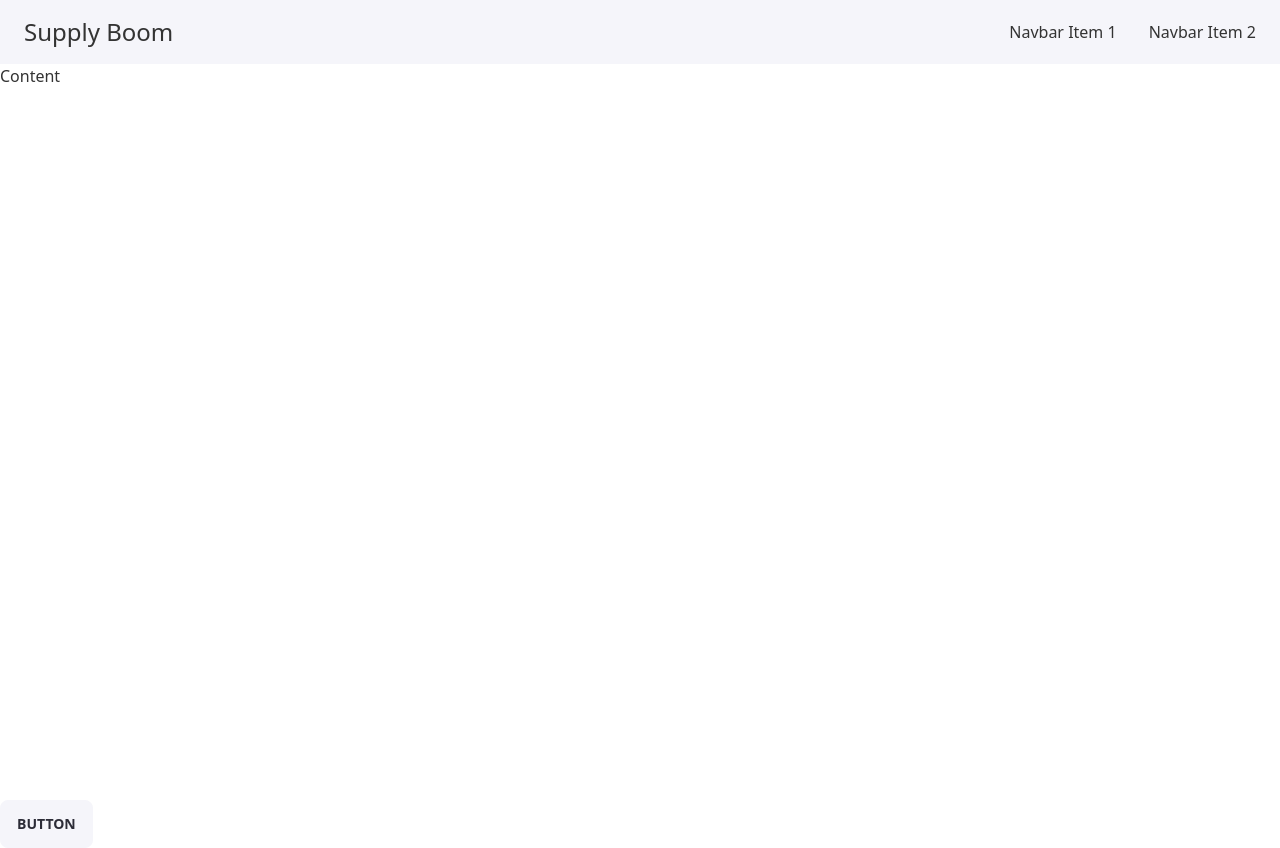
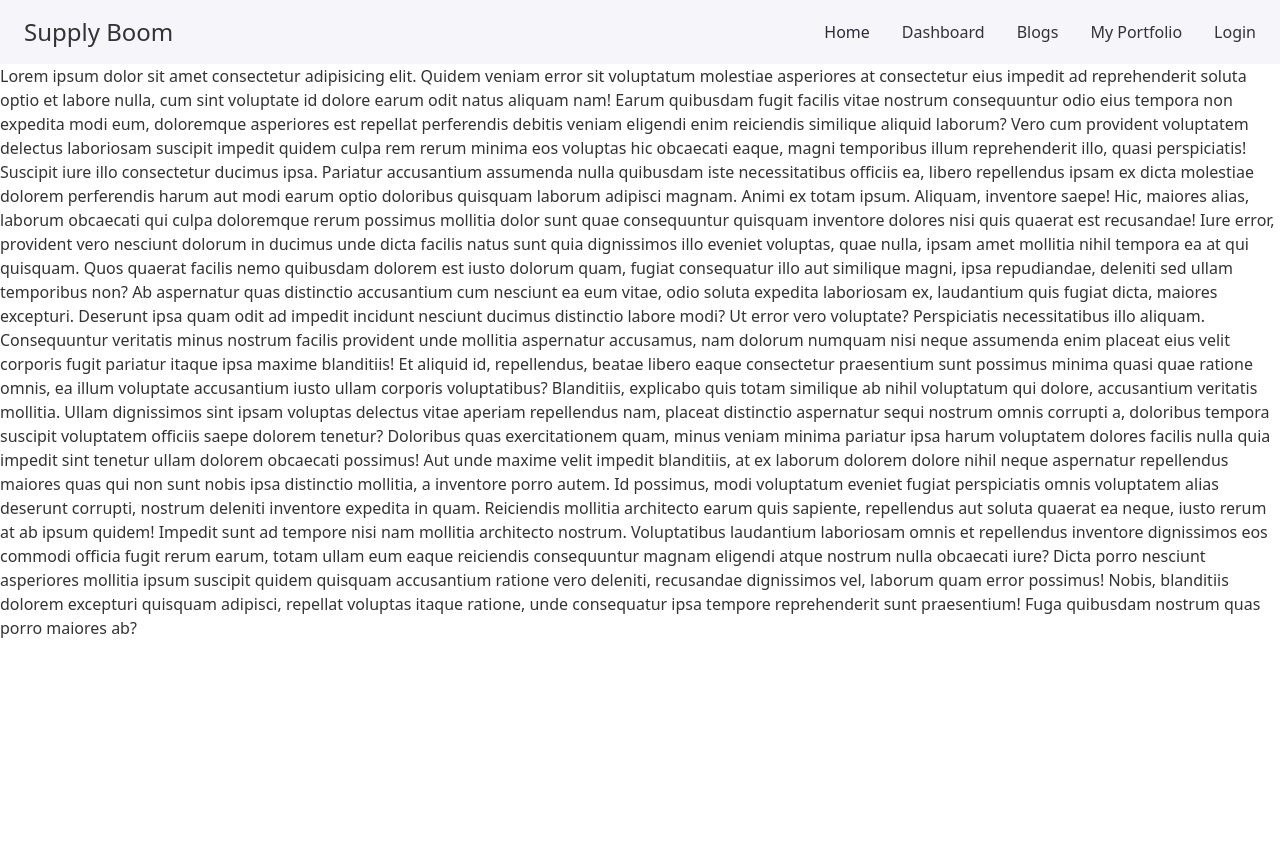
Before and after one commit to TanbirRamim/new-supply-boom, a React (Create React App) app: page / in a window 1280 px wide. After the commit the page ends 800 px from the top, so only its background shows below. Built offline with nearby package versions, Linux system fonts and the light colour scheme.

Commit message:
navbar updated

```diff
--- a/package.json
+++ b/package.json
@@ -9,6 +9,7 @@
     "daisyui": "^2.15.0",
     "react": "^18.1.0",
     "react-dom": "^18.1.0",
+    "react-router-dom": "^6.3.0",
     "react-scripts": "5.0.1",
     "web-vitals": "^2.1.4"
   },
--- a/src/App.js
+++ b/src/App.js
@@ -1,10 +1,23 @@
+import { Route, Routes } from "react-router-dom";
 import Navbar from "./Components/Navbar";
+import Blogs from "./Pages/Blogs";
+import Dashboard from "./Pages/Dashboard";
+import Home from "./Pages/Home";
+import Login from "./Pages/Login";
+import MyPortfolio from "./Pages/MyPortfolio";
 
 function App() {
   return (
     <div>
-      <Navbar></Navbar>
-      <button className="btn btn-primary">button</button>
+      <Navbar>
+        <Routes>
+          <Route path="/" element={<Home />} />
+          <Route path="/dashboard" element={<Dashboard />} />
+          <Route path="/myPortfolio" element={<MyPortfolio />} />
+          <Route path="/blogs" element={<Blogs />} />
+          <Route path="/login" element={<Login />} />
+        </Routes>
+      </Navbar>
     </div>
   );
 }
--- a/src/Components/Navbar.js
+++ b/src/Components/Navbar.js
@@ -1,12 +1,16 @@
 import React from "react";
+import { Link, NavLink } from "react-router-dom";
 
-const Navbar = () => {
+const Navbar = ({ children }) => {
   return (
     <div class="drawer drawer-end">
       <input id="my-drawer-3" type="checkbox" class="drawer-toggle" />
       <div class="drawer-content flex flex-col">
-        <div class="w-full navbar bg-primary ">
-          <div class="flex-1 px-2 mx-2 text-2xl  ">Supply Boom</div>
+        <div class="w-full navbar bg-primary fixed top-0 z-50 lg:px-15">
+          <div as={Link} to="/" class="flex-1 px-2 mx-2 text-2xl  ">
+            Supply Boom
+          </div>
+
           <div class="flex-none lg:hidden">
             <label for="my-drawer-3" class="btn btn-square btn-ghost">
               <svg
@@ -24,28 +28,45 @@ const Navbar = () => {
               </svg>
             </label>
           </div>
-
           <div class="flex-none hidden lg:block">
             <ul class="menu menu-horizontal">
               <li>
-                <a>Navbar Item 1</a>
+                <NavLink to="/">Home</NavLink>
               </li>
               <li>
-                <a>Navbar Item 2</a>
+                <NavLink to="/dashboard">Dashboard</NavLink>
+              </li>
+              <li>
+                <NavLink to="/blogs">Blogs</NavLink>
+              </li>
+              <li>
+                <NavLink to="/myPortfolio">My Portfolio</NavLink>
+              </li>
+              <li>
+                <NavLink to="/login">Login</NavLink>
               </li>
             </ul>
           </div>
         </div>
-        Content
+        {children}
       </div>
       <div class="drawer-side">
         <label for="my-drawer-3" class="drawer-overlay"></label>
         <ul class="menu p-4 overflow-y-auto w-80 bg-base-100">
           <li>
-            <a>Sidebar Item 1</a>
+            <NavLink to="/">Home</NavLink>
           </li>
           <li>
-            <a>Sidebar Item 2</a>
+            <NavLink to="/dashboard">Dashboard</NavLink>
+          </li>
+          <li>
+            <NavLink to="/blogs">Blogs</NavLink>
+          </li>
+          <li>
+            <NavLink to="/myPortfolio">My Portfolio</NavLink>
+          </li>
+          <li>
+            <NavLink to="login">Login</NavLink>
           </li>
         </ul>
       </div>
--- /dev/null
+++ b/src/Pages/Home.js
@@ -0,0 +1,67 @@
+import React from "react";
+
+const Home = () => {
+  return (
+    <div className="mt-16 ">
+      <h1>
+        Lorem ipsum dolor sit amet consectetur adipisicing elit. Quidem veniam
+        error sit voluptatum molestiae asperiores at consectetur eius impedit ad
+        reprehenderit soluta optio et labore nulla, cum sint voluptate id dolore
+        earum odit natus aliquam nam! Earum quibusdam fugit facilis vitae
+        nostrum consequuntur odio eius tempora non expedita modi eum, doloremque
+        asperiores est repellat perferendis debitis veniam eligendi enim
+        reiciendis similique aliquid laborum? Vero cum provident voluptatem
+        delectus laboriosam suscipit impedit quidem culpa rem rerum minima eos
+        voluptas hic obcaecati eaque, magni temporibus illum reprehenderit illo,
+        quasi perspiciatis! Suscipit iure illo consectetur ducimus ipsa.
+        Pariatur accusantium assumenda nulla quibusdam iste necessitatibus
+        officiis ea, libero repellendus ipsam ex dicta molestiae dolorem
+        perferendis harum aut modi earum optio doloribus quisquam laborum
+        adipisci magnam. Animi ex totam ipsum. Aliquam, inventore saepe! Hic,
+        maiores alias, laborum obcaecati qui culpa doloremque rerum possimus
+        mollitia dolor sunt quae consequuntur quisquam inventore dolores nisi
+        quis quaerat est recusandae! Iure error, provident vero nesciunt dolorum
+        in ducimus unde dicta facilis natus sunt quia dignissimos illo eveniet
+        voluptas, quae nulla, ipsam amet mollitia nihil tempora ea at qui
+        quisquam. Quos quaerat facilis nemo quibusdam dolorem est iusto dolorum
+        quam, fugiat consequatur illo aut similique magni, ipsa repudiandae,
+        deleniti sed ullam temporibus non? Ab aspernatur quas distinctio
+        accusantium cum nesciunt ea eum vitae, odio soluta expedita laboriosam
+        ex, laudantium quis fugiat dicta, maiores excepturi. Deserunt ipsa quam
+        odit ad impedit incidunt nesciunt ducimus distinctio labore modi? Ut
+        error vero voluptate? Perspiciatis necessitatibus illo aliquam.
+        Consequuntur veritatis minus nostrum facilis provident unde mollitia
+        aspernatur accusamus, nam dolorum numquam nisi neque assumenda enim
+        placeat eius velit corporis fugit pariatur itaque ipsa maxime
+        blanditiis! Et aliquid id, repellendus, beatae libero eaque consectetur
+        praesentium sunt possimus minima quasi quae ratione omnis, ea illum
+        voluptate accusantium iusto ullam corporis voluptatibus? Blanditiis,
+        explicabo quis totam similique ab nihil voluptatum qui dolore,
+        accusantium veritatis mollitia. Ullam dignissimos sint ipsam voluptas
+        delectus vitae aperiam repellendus nam, placeat distinctio aspernatur
+        sequi nostrum omnis corrupti a, doloribus tempora suscipit voluptatem
+        officiis saepe dolorem tenetur? Doloribus quas exercitationem quam,
+        minus veniam minima pariatur ipsa harum voluptatem dolores facilis nulla
+        quia impedit sint tenetur ullam dolorem obcaecati possimus! Aut unde
+        maxime velit impedit blanditiis, at ex laborum dolorem dolore nihil
+        neque aspernatur repellendus maiores quas qui non sunt nobis ipsa
+        distinctio mollitia, a inventore porro autem. Id possimus, modi
+        voluptatum eveniet fugiat perspiciatis omnis voluptatem alias deserunt
+        corrupti, nostrum deleniti inventore expedita in quam. Reiciendis
+        mollitia architecto earum quis sapiente, repellendus aut soluta quaerat
+        ea neque, iusto rerum at ab ipsum quidem! Impedit sunt ad tempore nisi
+        nam mollitia architecto nostrum. Voluptatibus laudantium laboriosam
+        omnis et repellendus inventore dignissimos eos commodi officia fugit
+        rerum earum, totam ullam eum eaque reiciendis consequuntur magnam
+        eligendi atque nostrum nulla obcaecati iure? Dicta porro nesciunt
+        asperiores mollitia ipsum suscipit quidem quisquam accusantium ratione
+        vero deleniti, recusandae dignissimos vel, laborum quam error possimus!
+        Nobis, blanditiis dolorem excepturi quisquam adipisci, repellat voluptas
+        itaque ratione, unde consequatur ipsa tempore reprehenderit sunt
+        praesentium! Fuga quibusdam nostrum quas porro maiores ab?
+      </h1>
+    </div>
+  );
+};
+
+export default Home;
--- /dev/null
+++ b/src/Pages/Login.js
@@ -0,0 +1,11 @@
+import React from "react";
+
+const Login = () => {
+  return (
+    <div>
+      <h1>this is login page</h1>
+    </div>
+  );
+};
+
+export default Login;
--- a/src/index.js
+++ b/src/index.js
@@ -1,14 +1,17 @@
-import React from 'react';
-import ReactDOM from 'react-dom/client';
-import './index.css';
-import App from './App';
-import reportWebVitals from './reportWebVitals';
+import React from "react";
+import ReactDOM from "react-dom/client";
+import "./index.css";
+import App from "./App";
+import reportWebVitals from "./reportWebVitals";
+import { BrowserRouter } from "react-router-dom";
 
-const root = ReactDOM.createRoot(document.getElementById('root'));
+const root = ReactDOM.createRoot(document.getElementById("root"));
 root.render(
-  <React.StrictMode>
-    <App />
-  </React.StrictMode>
+  <BrowserRouter>
+    <React.StrictMode>
+      <App />
+    </React.StrictMode>
+  </BrowserRouter>
 );
 
 // If you want to start measuring performance in your app, pass a function
```
Also changed, not shown: 1 other file (tests, documents, lock files or other folders).
